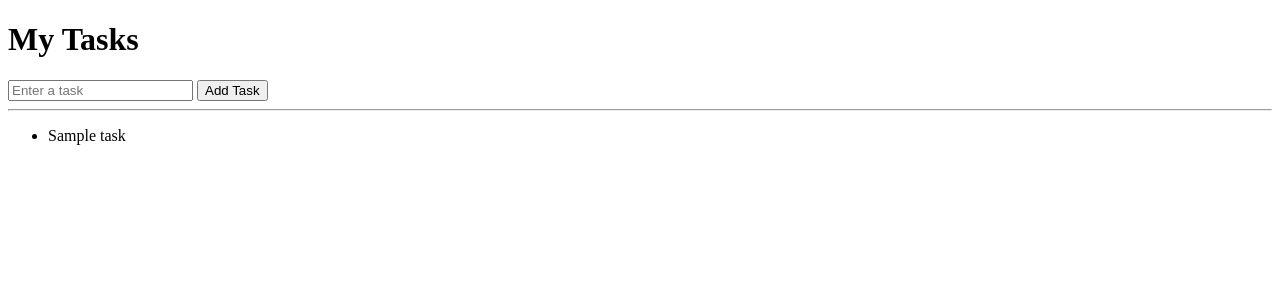
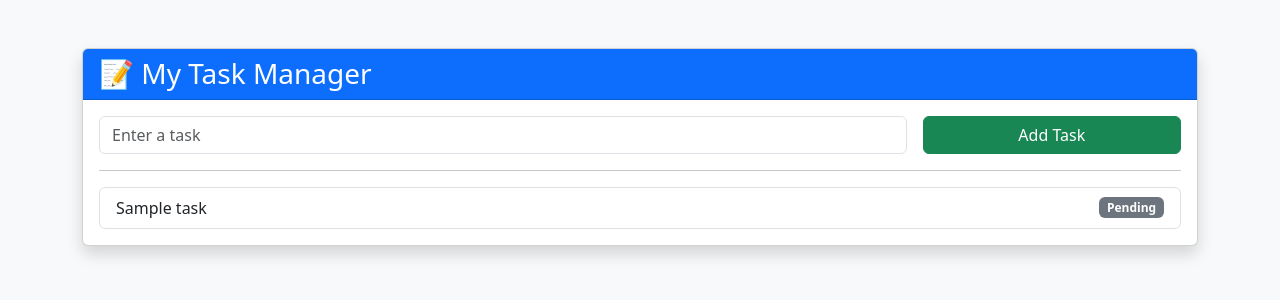
Before and after one commit to thereal4ne/cicd-django-project, a Django app: page / in a window 1280 px wide. Shown: the top 300 px of the page. Run offline with Django 5.2, Linux system fonts and the light colour scheme; tables that the repository leaves empty hold one stand-in row (values such as "Sample post").

Commit message:
Added Bootstrap template styling

```diff
--- a/webapp/templates/home.html
+++ b/webapp/templates/home.html
@@ -1,26 +1,53 @@
 <!DOCTYPE html>
-<html>
+<html lang="en">
 <head>
-    <title>My Tasks</title>
+    <meta charset="UTF-8">
+    <title>Task Manager</title>
+
+    <!-- Bootstrap CSS -->
+    <link href="https://cdn.jsdelivr.net/npm/bootstrap@5.3.2/dist/css/bootstrap.min.css" rel="stylesheet">
 </head>
-<body>
-    <h1>My Tasks</h1>
 
-    <form method="POST">
+<body class="bg-light">
+
+<div class="container mt-5">
+
+    <div class="card shadow">
+        <div class="card-header bg-primary text-white">
+            <h3 class="mb-0">📝 My Task Manager</h3>
+        </div>
+
+        <div class="card-body">
+
+            <!-- Task Form -->
+            <form method="POST" class="row g-3">
                 {% csrf_token %}
-        <input type="text" name="title" placeholder="Enter a task" required>
-        <button type="submit">Add Task</button>
+                <div class="col-md-9">
+                    <input type="text" name="title" class="form-control" placeholder="Enter a task" required>
+                </div>
+                <div class="col-md-3">
+                    <button type="submit" class="btn btn-success w-100">Add Task</button>
+                </div>
             </form>
 
             <hr>
 
-    <ul>
+            <!-- Task List -->
+            <ul class="list-group">
                 {% for task in tasks %}
-            <li>{{ task.title }}</li>
+                    <li class="list-group-item d-flex justify-content-between align-items-center">
+                        {{ task.title }}
+                        <span class="badge bg-secondary">Pending</span>
+                    </li>
                 {% empty %}
-            <li>No tasks yet</li>
+                    <li class="list-group-item text-center text-muted">No tasks yet</li>
                 {% endfor %}
             </ul>
 
+        </div>
+    </div>
+
+</div>
+
 </body>
 </html>
```
Lines whose indentation alone changed are shown as unchanged.
